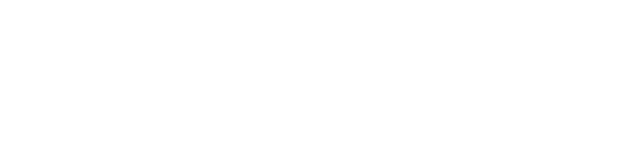
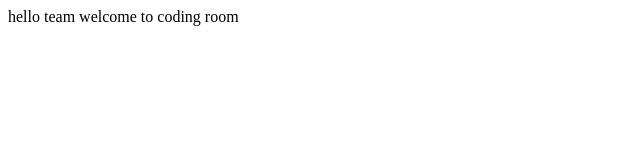
Before and after one commit to chabbasaad/Groupe1-PHP, a plain HTML site: page index.html in a window 1280 px wide. Shown: the whole page, without its empty margins (0-640 px from the left). Drawn offline with Linux system fonts and the light colour scheme.

Commit message:
i added new message to body html

```diff
--- a/index.html
+++ b/index.html
@@ -6,6 +6,6 @@
     <title>Git hub test 1</title>
 </head>
 <body>
-
+hello team welcome to coding room
 </body>
 </html>
```
